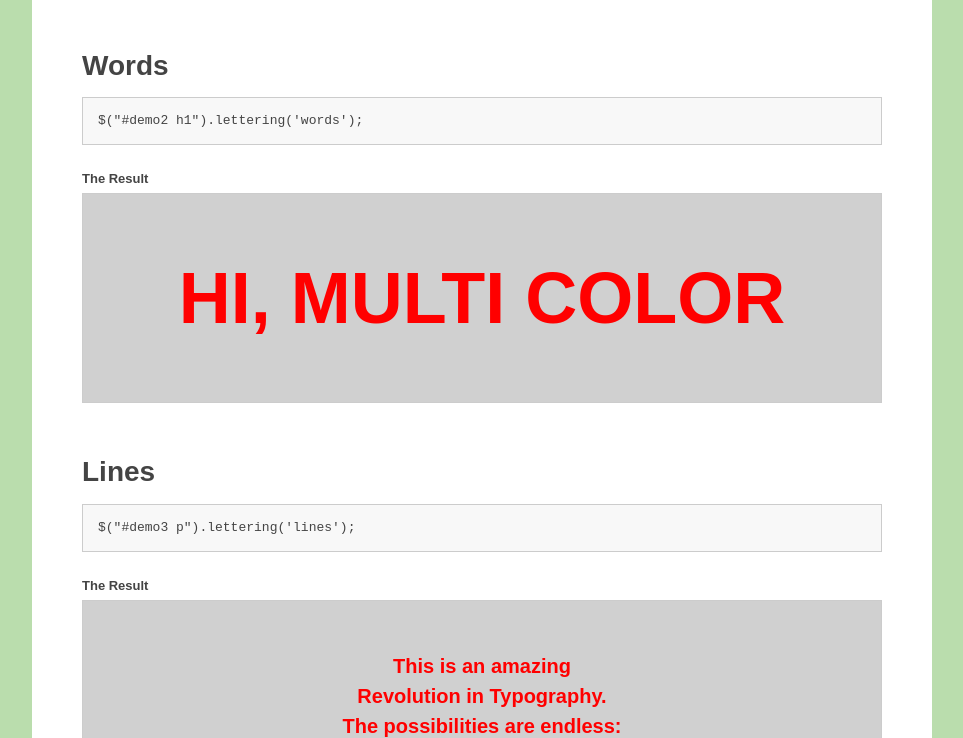
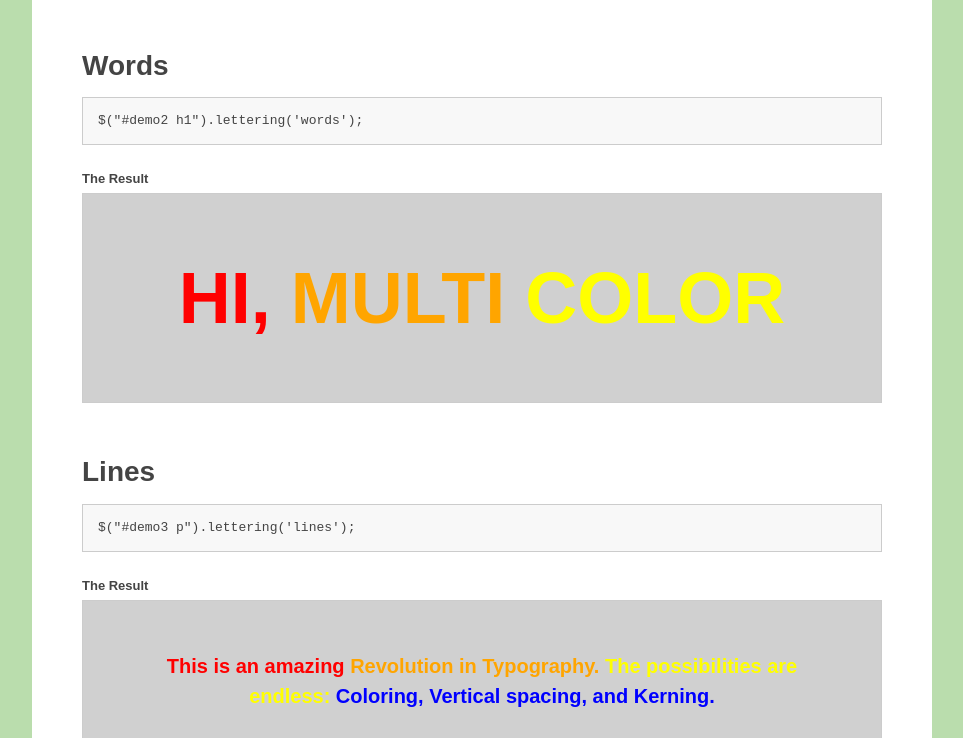
Before and after one commit to davatron5000/Lettering.js, a plain HTML site: page examples/index.html in a window 1280 px wide. Shown: the part 736-1474 px from the top of the page, without its empty margins (158-1121 px from the left). Drawn offline with nearby package versions, Linux system fonts and the light colour scheme.

Commit message:
switched the example file to point to the existing plugin instance, since there is no versioned file in the folder

```diff
--- a/examples/index.html
+++ b/examples/index.html
@@ -42,7 +42,7 @@
 		.char7 { color: violet; }
 	</style>
   <script src="http://ajax.googleapis.com/ajax/libs/jquery/1.4.2/jquery.min.js"></script>
-  <script src="../jquery.lettering-0.6.js"></script>
+  <script src="../jquery.lettering.js"></script>
   <script>
   	$(document).ready(function() {
 			$("#demo1 h1").lettering();
```
